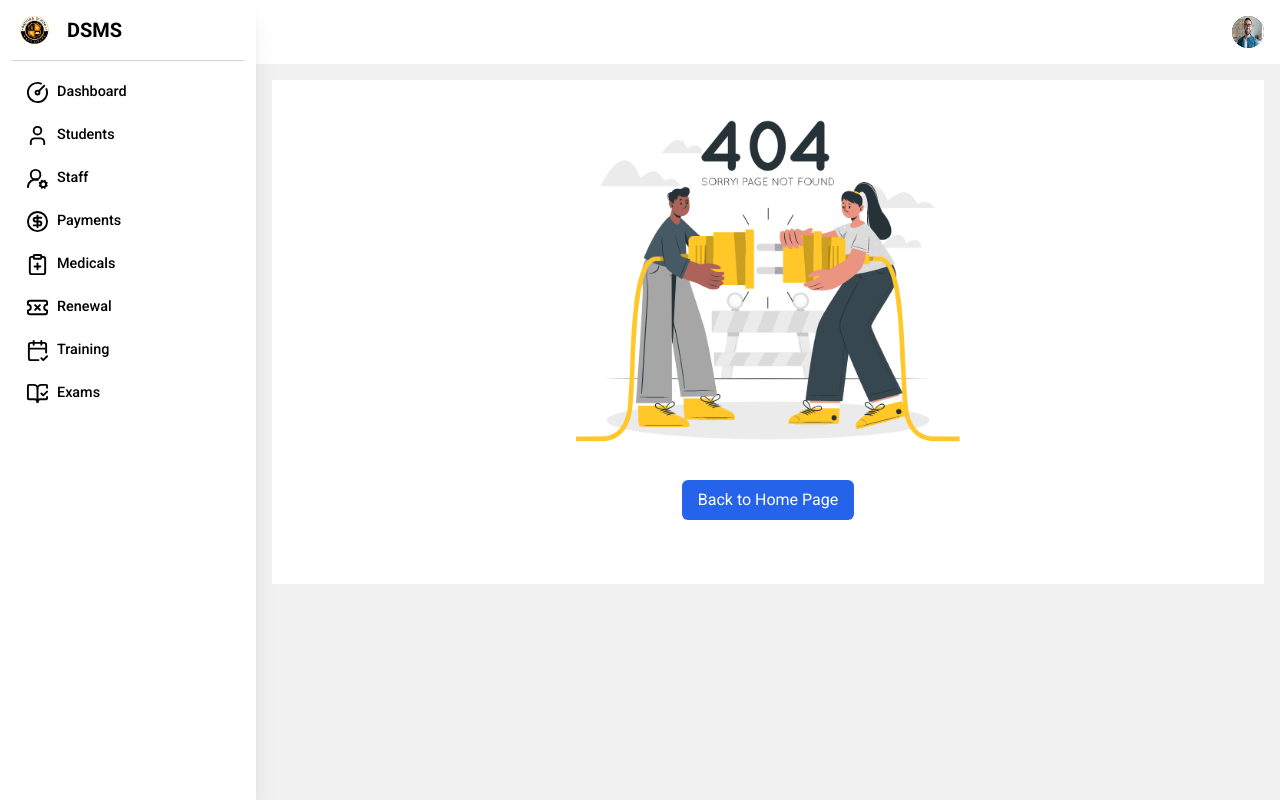
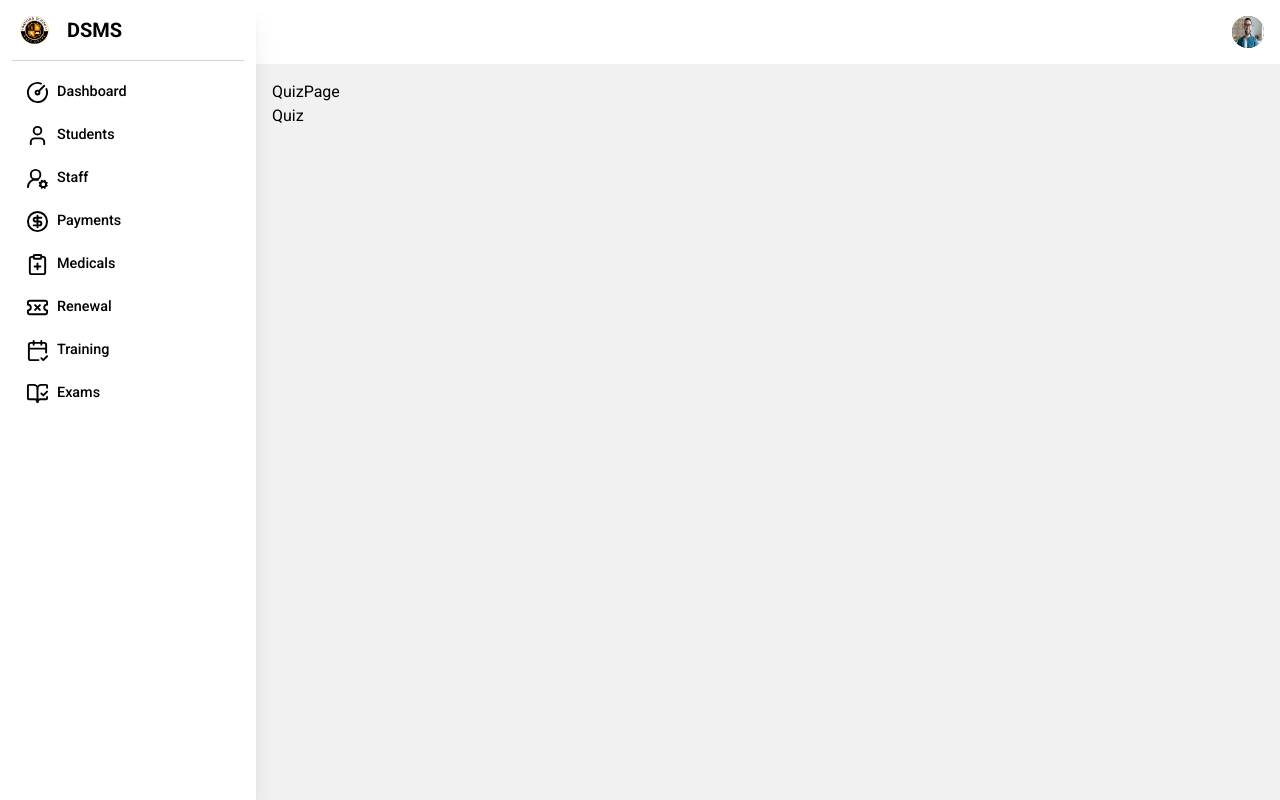
Before and after one commit to cycotechnolgies/DSMS_MiniProject, a React (Vite) app in the folder frontend/: page /quiz in a window 1280 px wide. Built offline with nearby package versions, Linux system fonts and the light colour scheme; what tailwind-scrollbar would draw is missing.

Commit message:
Quiz page frontend

```diff
--- a/frontend/src/App.jsx
+++ b/frontend/src/App.jsx
@@ -20,6 +20,7 @@ import Exams from './pages/Exams';
 import Renewal from "./pages/Renewal";
 import Signup from './pages/Signup';
 import PageNotFound from "./pages/PageNotFound";
+import QuizPage from './pages/QuizPage';
 
 //Forms
 import AddStaff from './pages/forms/addStaff'
@@ -85,6 +86,11 @@ function App() {
 									<Route
 										path='/exams'
 										element={<Exams />}
+									/>
+
+									<Route
+										path='/quiz'
+										element={<QuizPage />}
 									/>
 
 									{/* 404 page */}
--- /dev/null
+++ b/frontend/src/components/Quiz.jsx
@@ -0,0 +1,9 @@
+import React from 'react'
+
+const Quiz = () => {
+  return (
+    <div>Quiz</div>
+  )
+}
+
+export default Quiz
--- /dev/null
+++ b/frontend/src/pages/QuizPage.jsx
@@ -0,0 +1,13 @@
+import React from 'react'
+import Quiz from '../components/Quiz'
+
+const QuizPage = () => {
+  return (
+		<>
+			<div>QuizPage</div>
+			<Quiz />
+		</>
+	);
+}
+
+export default QuizPage
```
